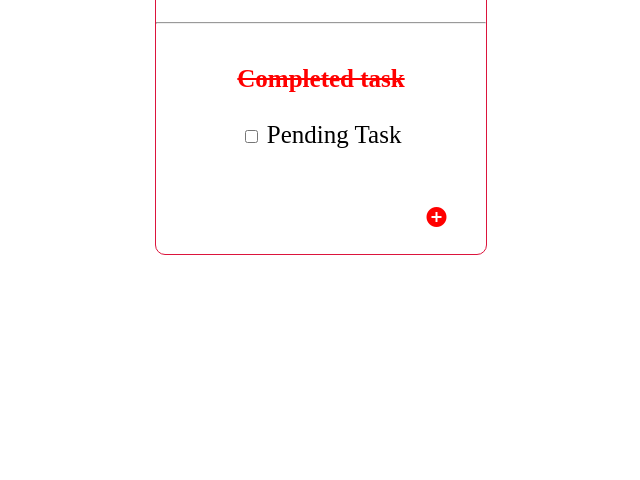
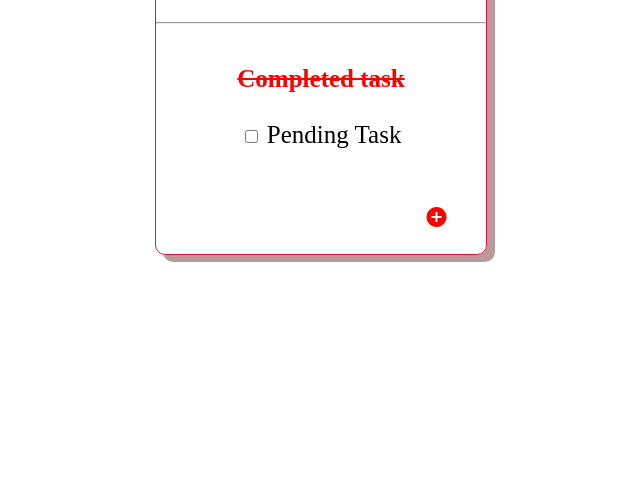
Before and after one commit to Md-Sameera/project2, a plain HTML site: page index3.html in a window 1280 px wide. Shown: the part 320-800 px from the top of the page, without its empty margins (319-959 px from the left). Drawn offline with Linux system fonts and the light colour scheme.

Commit message:
Update index3.html

```diff
--- a/index3.html
+++ b/index3.html
@@ -16,6 +16,7 @@
             height: 350px;
             text-align: center;
             justify-content: center;
+            box-shadow: 8px 7px #b89a9a;
         }
     </style>
 </head>
```
